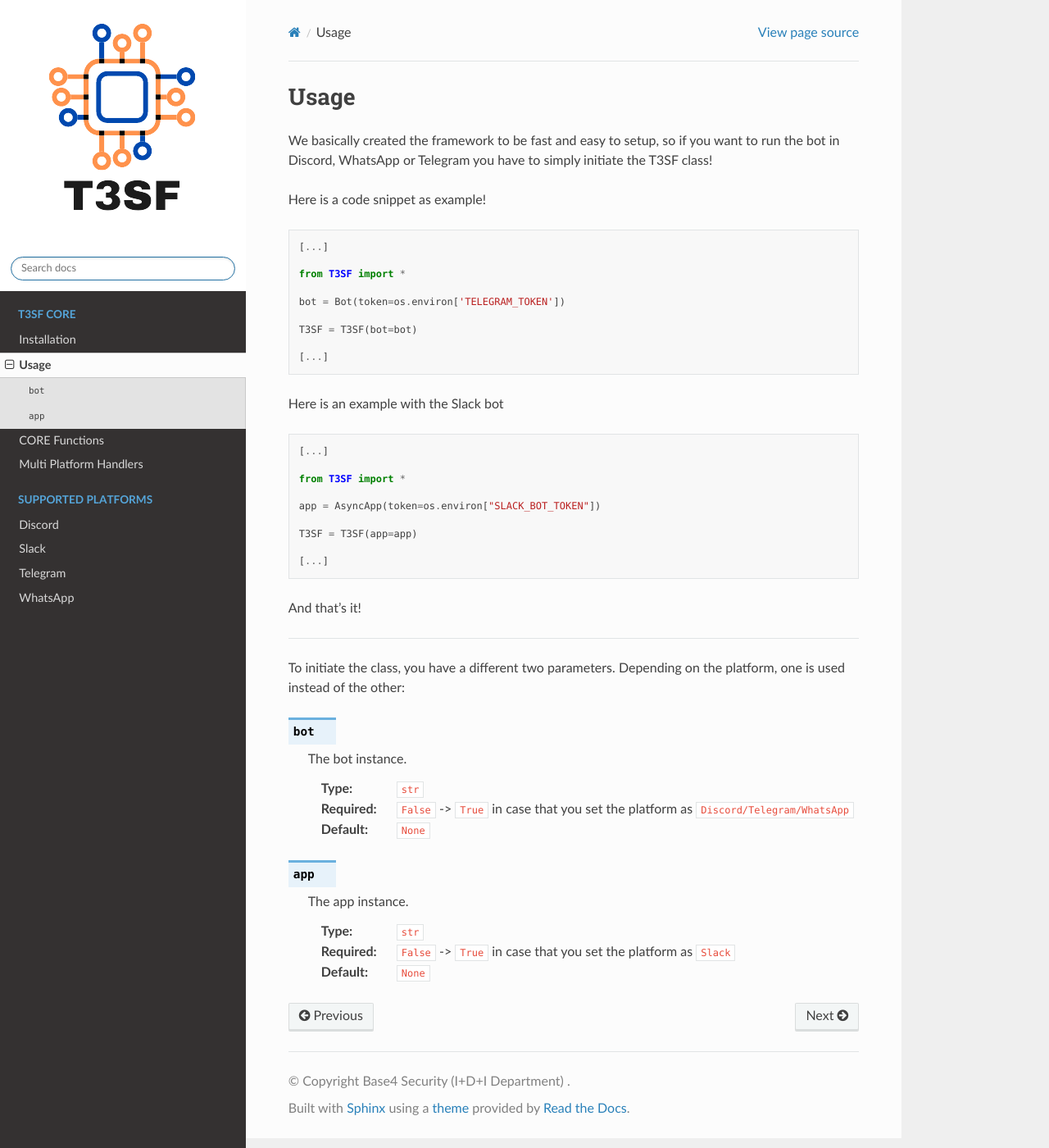
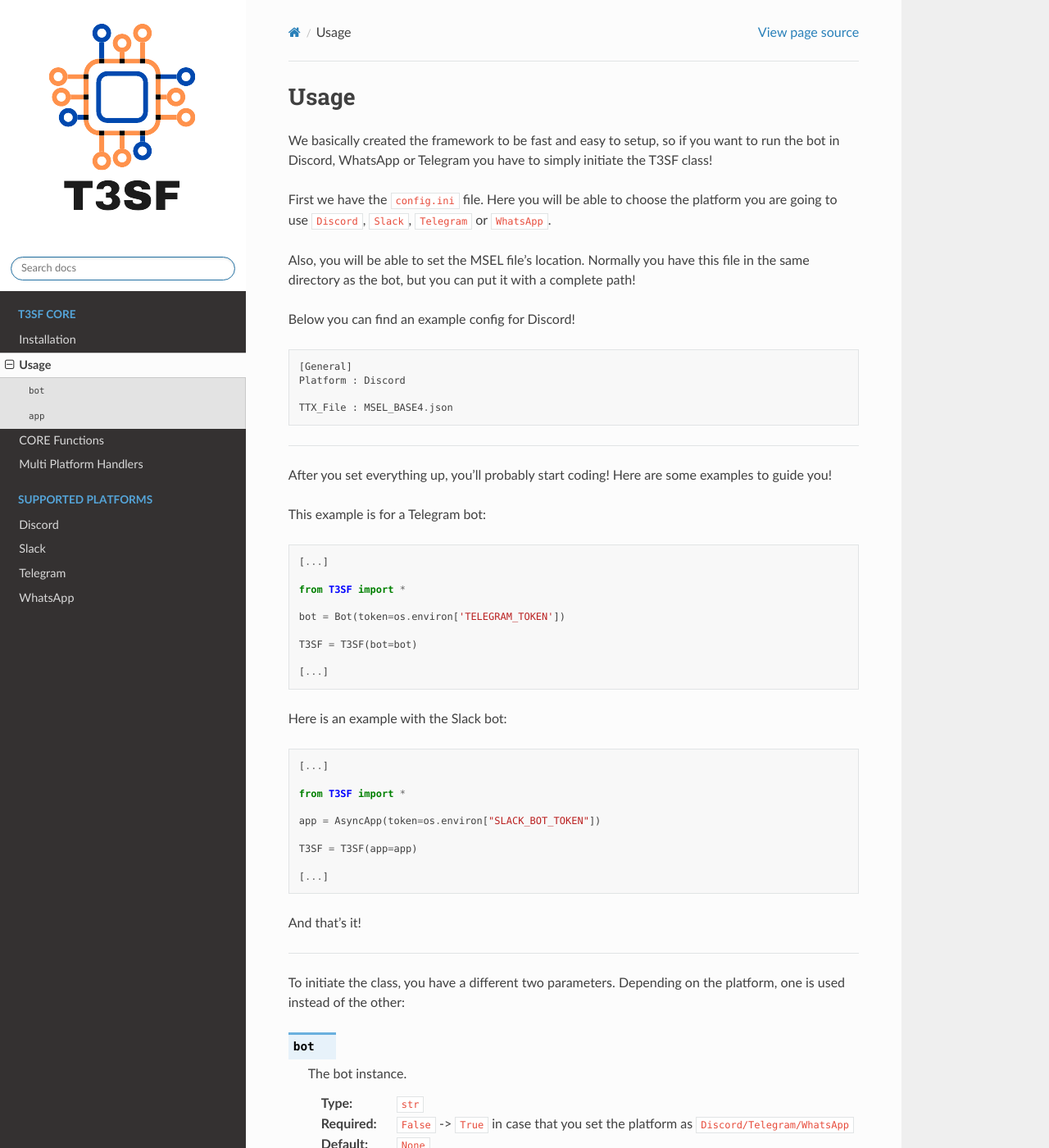
Before and after one commit to Base4Security/T3SF, a Sphinx documentation site: the page built from docs/T3SF.Usage.rst, in a window 1280 px wide and 1400 px high. Shown: the whole window at 82% size. Built offline with Sphinx 7.4.7 and the Read the Docs theme 2.0.0, drawn with Linux system fonts in a browser that asks for light colours.

Commit message:
Updating Docs
Adding an explanation for the config.ini file inside the Usage page.

```diff
--- a/docs/T3SF.Usage.rst
+++ b/docs/T3SF.Usage.rst
@@ -3,7 +3,24 @@
 
 We basically created the framework to be fast and easy to setup, so if you want to run the bot in Discord, WhatsApp or Telegram you have to simply initiate the T3SF class!
 
-Here is a code snippet as example!
+First we have the ``config.ini`` file. Here you will be able to choose the platform you are going to use ``Discord``, ``Slack``, ``Telegram`` or ``WhatsApp``.
+
+Also, you will be able to set the MSEL file's location. Normally you have this file in the same directory as the bot, but you can put it with a complete path!
+
+Below you can find an example config for Discord!
+
+.. code-block::
+
+	[General]
+	Platform : Discord
+
+	TTX_File : MSEL_BASE4.json
+
+---------------------------------------------
+
+After you set everything up, you'll probably start coding! Here are some examples to guide you!
+
+This example is for a Telegram bot:
 
 .. code-block:: python3
 
@@ -18,7 +35,7 @@
 	[...]
 
 
-Here is an example with the Slack bot
+Here is an example with the Slack bot:
 
 .. code-block:: python3
 
```
